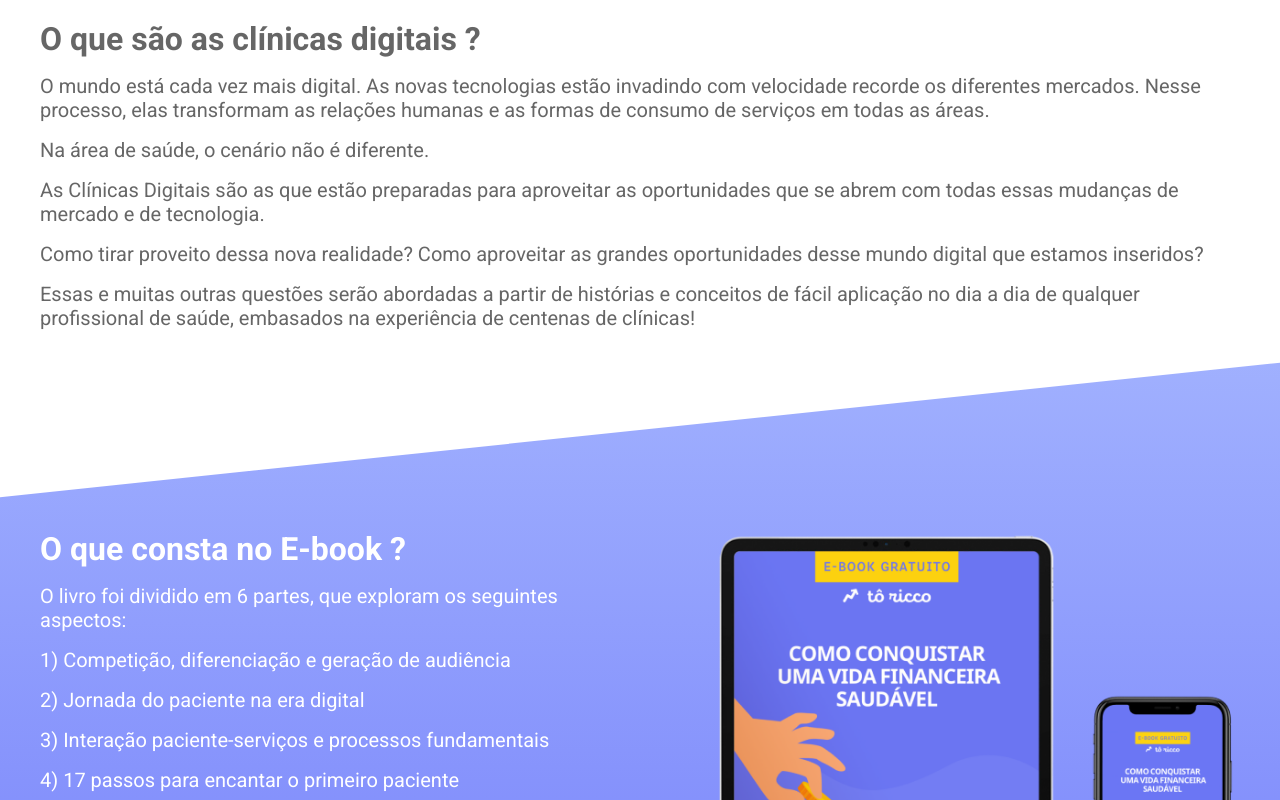
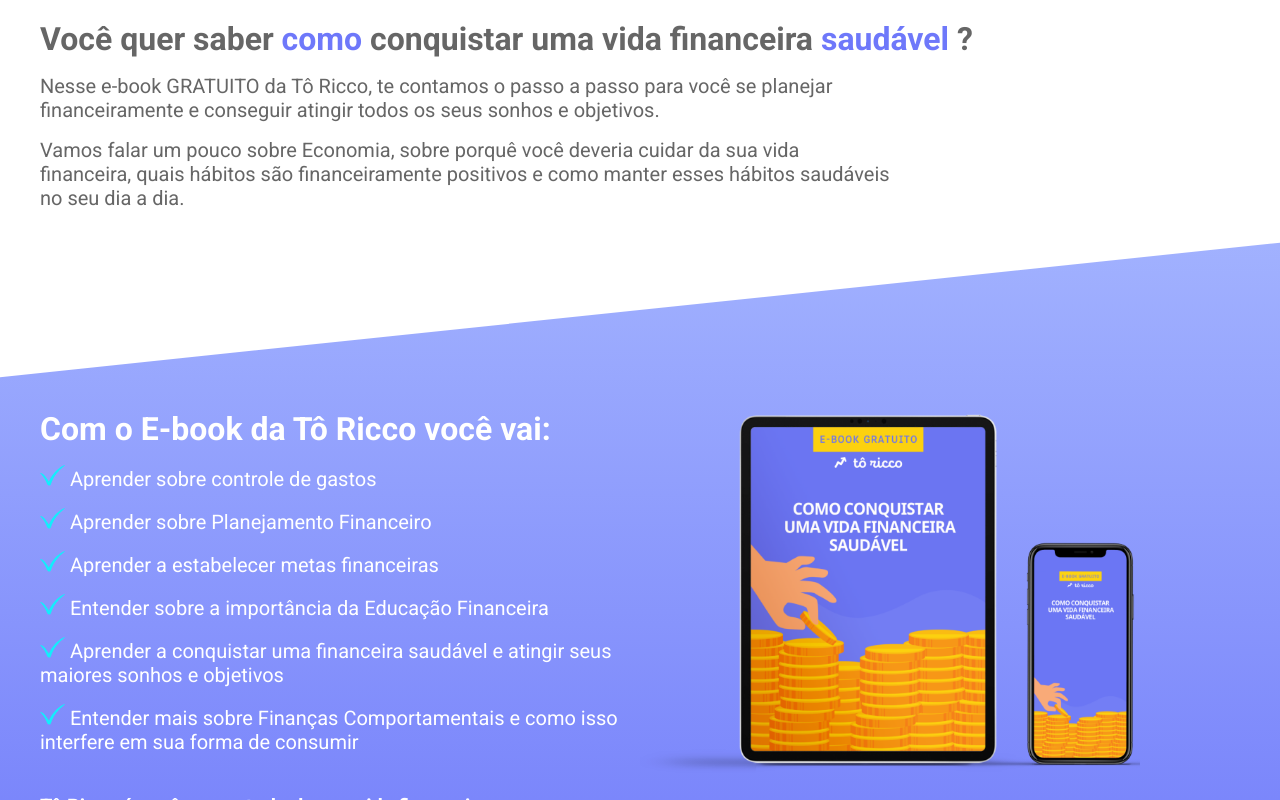
Before and after one commit to toricco/toricco-land-page-ebook, a React (Create React App) app: page / in a window 1280 px wide. Shown: the part 800-1600 px from the top of the page. Built offline with nearby package versions, Linux system fonts and the light colour scheme.

Commit message:
refactor: update layout

```diff
--- a/src/assets/images/index.ts
+++ b/src/assets/images/index.ts
@@ -9,5 +9,6 @@
 export { default as IconFace } from './IconFace.png';
 export { default as IconInstagran } from './IconInstagran.png';
 export { default as BGpath } from './Path.png';
+export { default as Checked } from './checked.png';
 
 export { default as BackgroundCard } from './background-card.svg';
--- a/src/components/Header/styles.ts
+++ b/src/components/Header/styles.ts
@@ -14,6 +14,9 @@
   display: flex;
   align-items: center;
 
+  @media screen and (max-width: 1200px) {
+    padding: 0 5%;
+  }
   @media screen and (max-width: 1070px) {
     justify-content: center;
   }
--- a/src/screens/Home/index.tsx
+++ b/src/screens/Home/index.tsx
@@ -10,6 +10,7 @@
   LogoFooter,
   IconFace,
   IconInstagran,
+  Checked,
 } from '../../assets/images';
 import Button from '../../components/Button';
 
@@ -68,9 +69,10 @@
               Como conquistar uma vida financeira saudável
             </S.TitleEbook>
             <S.Description>
-              Mais de 250 páginas de pura estratégia para o melhorar a sua saúde
-              financeira, com muito auxilio de pessoas especializadas na área.
-              <span>Baixe o seu agora !</span>
+              Em apenas 15 páginas te damos o passo a passo para que você
+              consiga mudar sua relação com o dinheiro e conquistar estabilidade
+              em suas finanças.
+              <span>Baixe agora a versão em PDF!</span>
             </S.Description>
             <S.ImgEbookAndCell
               src={ebookAndCell}
@@ -141,47 +143,57 @@
         </S.PresentationContainer>
         <S.MiddlePresentation>
           <div>
-            <h3>O que são as clínicas digitais ?</h3>
+            <h3>
+              Você quer saber <span>como</span> conquistar uma vida financeira
+              <span> saudável</span> ?
+            </h3>
             <p>
-              O mundo está cada vez mais digital. As novas tecnologias estão
-              invadindo com velocidade recorde os diferentes mercados. Nesse
-              processo, elas transformam as relações humanas e as formas de
-              consumo de serviços em todas as áreas.
-            </p>
-            <p>Na área de saúde, o cenário não é diferente.</p>
-            <p>
-              As Clínicas Digitais são as que estão preparadas para aproveitar
-              as oportunidades que se abrem com todas essas mudanças de mercado
-              e de tecnologia.
+              Nesse e-book GRATUITO da Tô Ricco, te contamos o passo a passo
+              para você se planejar financeiramente e conseguir atingir todos os
+              seus sonhos e objetivos.
             </p>
             <p>
-              Como tirar proveito dessa nova realidade? Como aproveitar as
-              grandes oportunidades desse mundo digital que estamos inseridos?
-            </p>
-            <p>
-              Essas e muitas outras questões serão abordadas a partir de
-              histórias e conceitos de fácil aplicação no dia a dia de qualquer
-              profissional de saúde, embasados na experiência de centenas de
-              clínicas!
+              Vamos falar um pouco sobre Economia, sobre porquê você deveria
+              cuidar da sua vida financeira, quais hábitos são financeiramente
+              positivos e como manter esses hábitos saudáveis no seu dia a dia.
             </p>
           </div>
         </S.MiddlePresentation>
 
         <S.FooterPresentation>
           <div>
-            <h3>O que consta no E-book ?</h3>
+            <h3>Com o E-book da Tô Ricco você vai:</h3>
             <p>
-              O livro foi dividido em 6 partes, que exploram os seguintes
-              aspectos:
+              <img src={Checked} alt="sinal de checado em vender" /> Aprender
+              sobre controle de gastos
             </p>
-            <p>1) Competição, diferenciação e geração de audiência</p>
-            <p>2) Jornada do paciente na era digital</p>
-            <p>3) Interação paciente-serviços e processos fundamentais</p>
-            <p>4) 17 passos para encantar o primeiro paciente</p>
-            <p>5) Processos de manutenção e segurança futura</p>
             <p>
-              6) Cultura, visão, valores e propósito Garanta sua cópia e
-              compartilhe com os amigos!
+              <img src={Checked} alt="sinal de checado em vender" /> Aprender
+              sobre Planejamento Financeiro
+            </p>
+            <p>
+              <img src={Checked} alt="sinal de checado em vender" /> Aprender a
+              estabelecer metas financeiras
+            </p>
+            <p>
+              <img src={Checked} alt="sinal de checado em vender" /> Entender
+              sobre a importância da Educação Financeira
+            </p>
+            <p>
+              <img src={Checked} alt="sinal de checado em vender" /> Aprender a
+              conquistar uma financeira saudável e atingir seus maiores sonhos e
+              objetivos
+            </p>
+            <p>
+              <img src={Checked} alt="sinal de checado em vender" /> Entender
+              mais sobre Finanças Comportamentais e como isso interfere em sua
+              forma de consumir
+            </p>
+            <p>
+              <strong>
+                <br />
+                Tô Ricco é você no controle da sua vida financeira.
+              </strong>
             </p>
           </div>
 
--- a/src/screens/Home/styles.ts
+++ b/src/screens/Home/styles.ts
@@ -10,6 +10,8 @@
     justify-content: center;
     display: flex;
     flex-direction: column;
+    align-items: center;
+    text-align: center;
   }
 `;
 export const Backgroundpath = styled.div`
@@ -29,6 +31,9 @@
   max-width: 1200px;
   display: flex;
   flex-direction: row;
+  @media screen and (max-width: 1200px) {
+    padding: 0 5%;
+  }
   @media screen and (max-width: 1070px) {
     flex-direction: column;
   }
@@ -45,7 +50,6 @@
     justify-content: center;
     align-items: center;
     display: flex;
-    padding: 5%;
   }
 `;
 
@@ -109,7 +113,8 @@
   padding: 5%;
   border-radius: 24px;
   width: 440px;
-
+  display: flex;
+  flex-direction: column;
   @media screen and (max-width: 1070px) {
     margin: 15px auto;
   }
@@ -230,30 +235,40 @@
     h3 {
       margin-top: 32px;
       font-size: 32px;
+      span {
+        color: rgb(110, 120, 250);
+      }
     }
     p {
       margin-top: 16px;
       font-size: 20px;
+      max-width: 850px;
     }
   }
 `;
 
 export const FooterPresentation = styled.section`
+  @media screen and (max-width: 1200px) {
+    padding: 0 5%;
+  }
   @media screen and (max-width: 1070px) {
+    margin: 20px;
     flex-direction: column;
-    div {
-      width: 100%;
-    }
+    align-items: center;
   }
-
+  width: 100%;
   margin: 50px auto;
   margin-top: 100px;
   max-width: 1200px;
   display: flex;
+
   div {
     width: 600px;
-    margin: 0 auto;
     color: #fff;
+    @media screen and (max-width: 1070px) {
+      width: 100%;
+    }
+
     h3 {
       font-size: 32px;
     }
@@ -265,6 +280,8 @@
 `;
 
 export const ImgEbookDigital = styled.img`
+  width: 500px;
+  height: 374px;
   @media screen and (max-width: 1070px) {
     margin-left: -100px;
     margin-top: 24px;
@@ -272,14 +289,14 @@
 
   @media screen and (max-width: 700px) {
     width: 450px;
+    height: 337px;
     margin: 0 auto;
-    margin-left: 8%;
   }
 
   @media screen and (max-width: 500px) {
     width: 350px;
+    height: 262px;
     margin: 0 auto;
-    margin-left: 8%;
   }
 `;
 
@@ -296,7 +313,6 @@
   flex-direction: row;
   align-items: center;
   justify-content: space-between;
-
   @media screen and (max-width: 1070px) {
     flex-direction: column;
     p {
```
Also changed, not shown: src/assets/images/checked.png (added).
